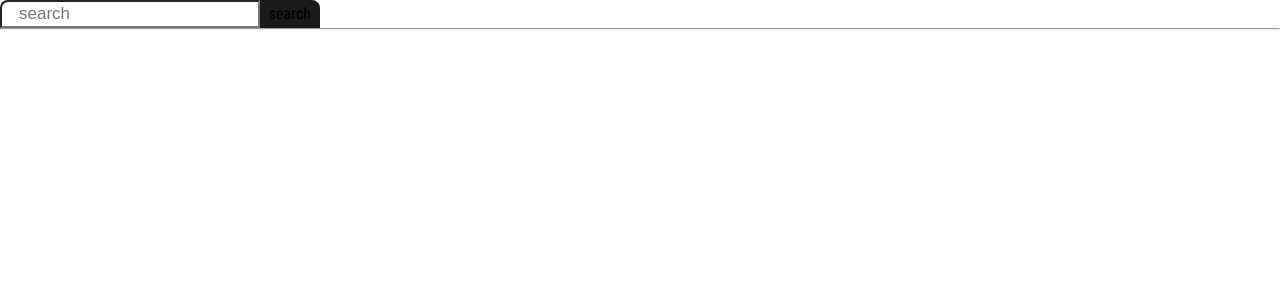
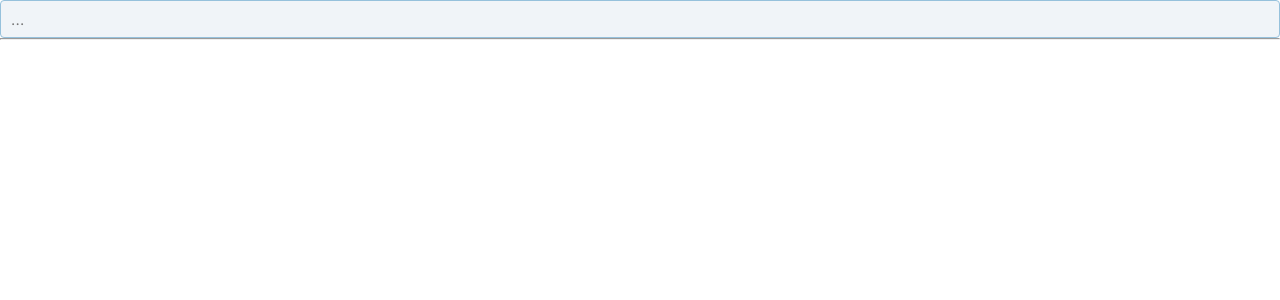
Before and after one commit to ad-munir/react-World-Countries-Finder-App, a React (Vite) app: page /search in a window 1280 px wide. Shown: the top 300 px of the page. Built offline with nearby package versions, Linux system fonts and the light colour scheme; a web font is replaced by a local one.

Commit message:
search container : done

```diff
--- a/src/components/SearchBar.jsx
+++ b/src/components/SearchBar.jsx
@@ -32,8 +32,8 @@ function SearchBar({ countries }) {
         <>
             {/* <ContinentsDropdown /> */}
             <div className="search-box">
-                <input type="text" placeholder="search" onChange={(e) => onWrite(e.target.value)} className="search-input" />
-                <button className="search-btn material-symbols-outlined">search</button>
+                <input type="text" placeholder="..." onChange={(e) => onWrite(e.target.value)} className="search-input" />
+                {/* <button className="search-btn material-symbols-outlined">search</button> */}
             </div>
             {/* {searchResults.length === 0 && input ?
                 <h6>Not Found Country</h6>
--- a/src/style.css
+++ b/src/style.css
@@ -115,7 +115,7 @@ body.dark h1 {
 
 .search-container {
   padding: 20px 40px;
-  margin: 50px 100px;
+  margin: 140px 200px;
   border-radius: 5px;
   background-color: #fff;
   color: #000;
@@ -178,7 +178,8 @@ body.dark h1 {
   position: relative;
   box-sizing: border-box;
   background-color: #f0f4f8;
-  border: solid 1px #a3b3c2;
+  border: solid 1px #96c1dc;
+  font-family: inherit;
 }
 
 .select-dropdown {
@@ -225,11 +226,24 @@ body.dark h1 {
 
 /* --- searchbar --- */
 
-.search-box {
-  width: 20rem;
-  display: grid;
-  grid-template-columns: 8fr 1fr;
 
+.search-input {
+  padding: 8px 24px 8px 10px;
+  width: 100%;
+  font-family: inherit;
+  font-size: 17px;
+  background-color: #f0f4f8;
+  border: solid 1px #96c1dc;
+  border-radius: 4px;
+}
+
+.search-input:hover {
+  border: none;
+}
+
+.search-input:focus {
+  outline: none;
+  border: solid 2px #646cff;
 }
 
 .search-btn {
@@ -244,20 +258,6 @@ body.dark h1 {
   transition: border-color 0.25s;
 }
 
-.search-input {
-  border-radius: 8px 0px 0px;
-  padding-left: 1em;
-  font-size: 17px;
-}
-
-.search-input:hover {
-  border: none;
-}
-
-.search-input:focus {
-  outline: none;
-  border: solid 2px #646cff;
-}
 
 .search-btn:hover {
   border: solid 2px #646cff;
```
